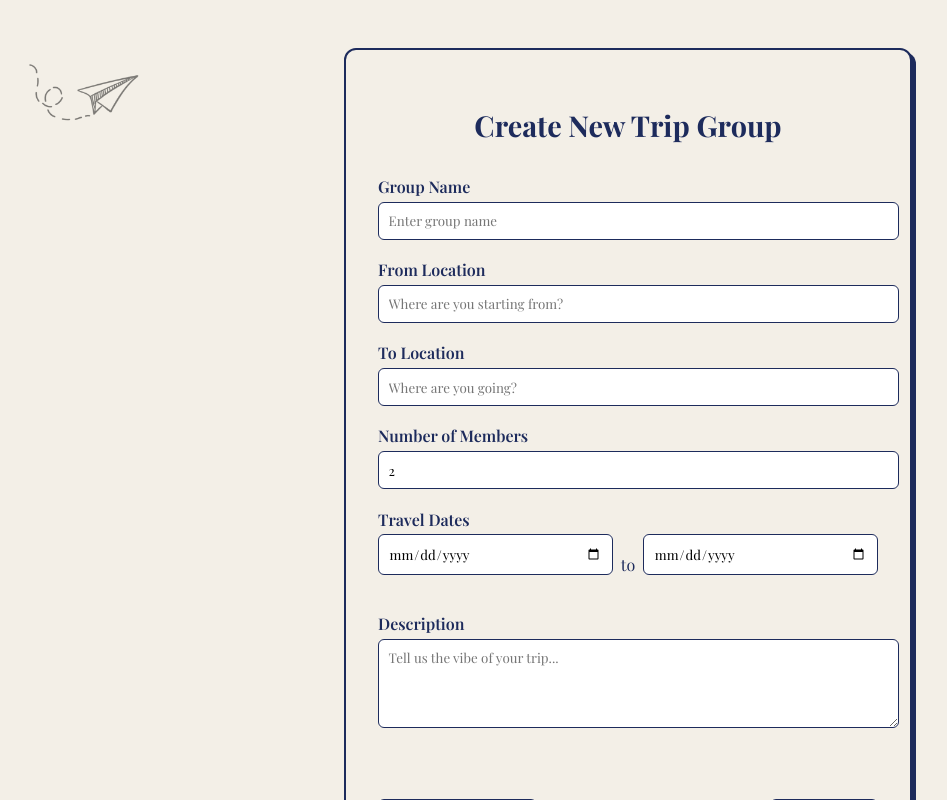
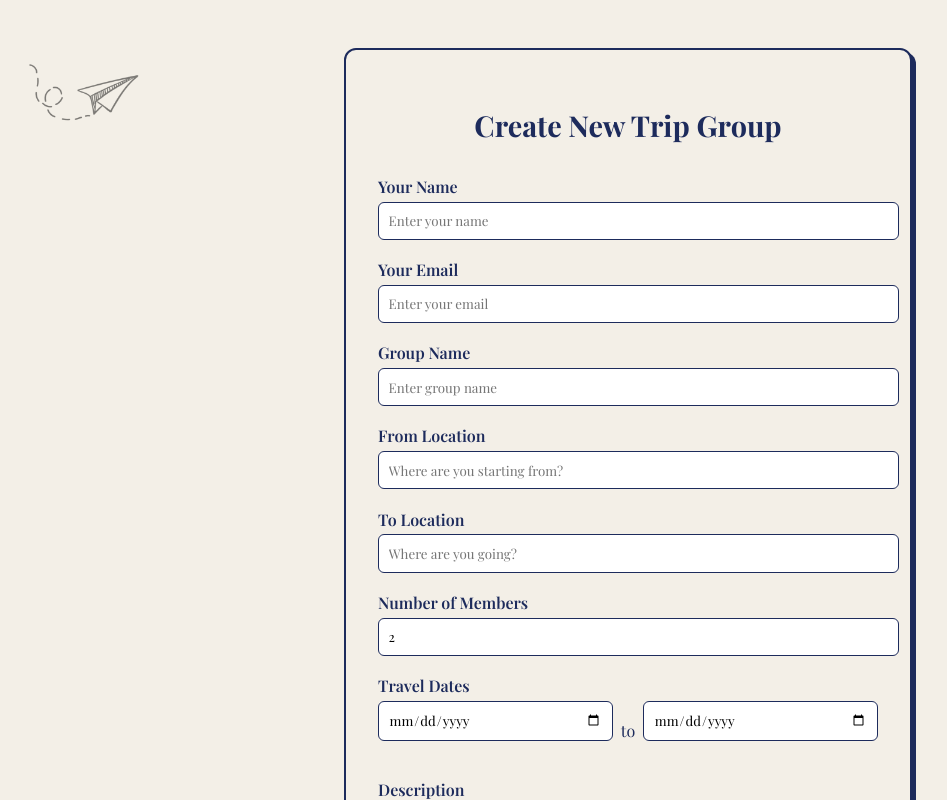
Before and after one commit to harshini0208/Wanderly, a React (Vite) app: page / in a window 1280 px wide. Both pictures are taken after a click on the button "START PLANNING YOUR TRIP". Shown: the top 800 px of the page, without its empty margins (12-959 px from the left). Built offline with nearby package versions, Linux system fonts and the light colour scheme.

Commit message:
minor code chnages

```diff
--- a/src/CreateGroup.jsx
+++ b/src/CreateGroup.jsx
@@ -10,6 +10,8 @@ function CreateGroup({ onCancel, onGroupCreated }) {
   const [startDate, setStartDate] = useState('');
   const [endDate, setEndDate] = useState('');
   const [description, setDescription] = useState('');
+  const [userName, setUserName] = useState('');
+  const [userEmail, setUserEmail] = useState('');
   const [isLoading, setIsLoading] = useState(false);
   const [error, setError] = useState('');
 
@@ -83,6 +85,24 @@ function CreateGroup({ onCancel, onGroupCreated }) {
       )}
 
       <form className="create-form" onSubmit={handleSubmit}>
+        <label>Your Name</label>
+        <input
+          type="text"
+          value={userName}
+          onChange={(e) => setUserName(e.target.value)}
+          placeholder="Enter your name"
+          required
+        />
+
+        <label>Your Email</label>
+        <input
+          type="email"
+          value={userEmail}
+          onChange={(e) => setUserEmail(e.target.value)}
+          placeholder="Enter your email"
+          required
+        />
+
         <label>Group Name</label>
         <input
           type="text"
```
